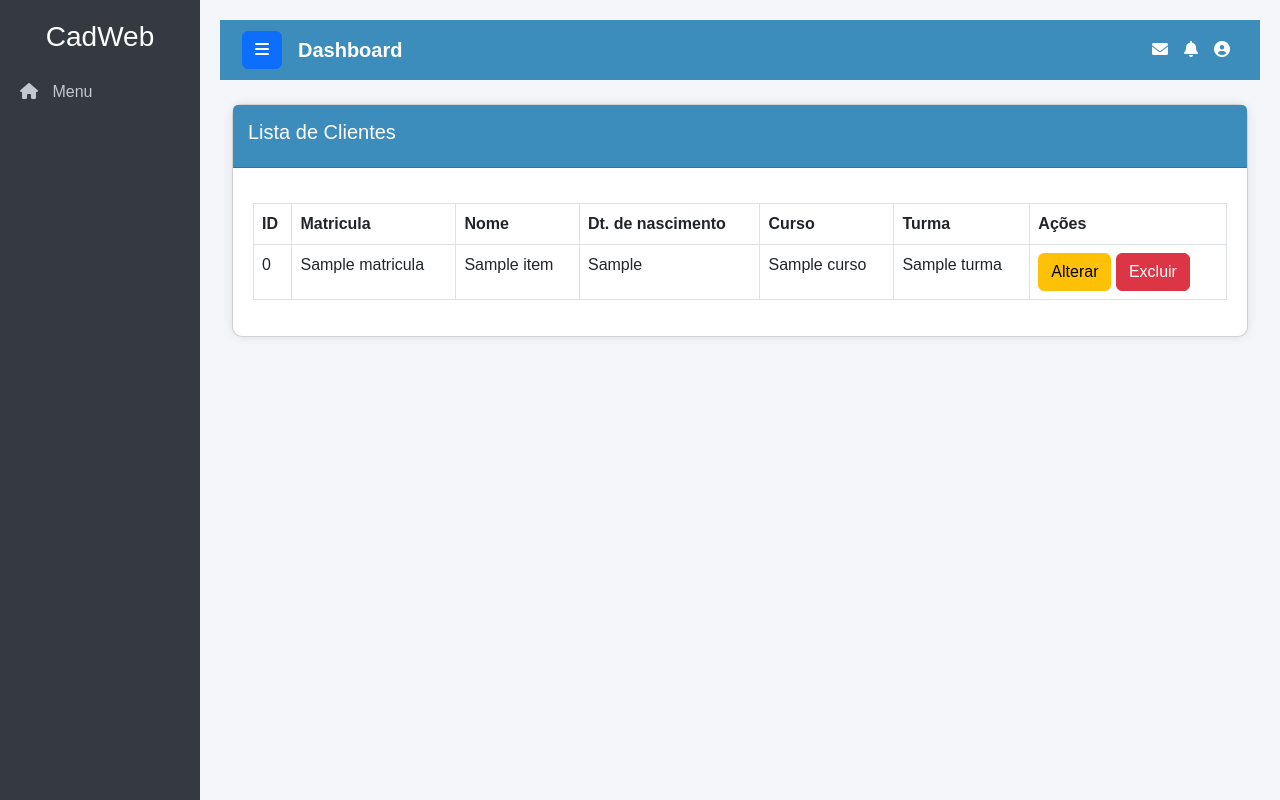
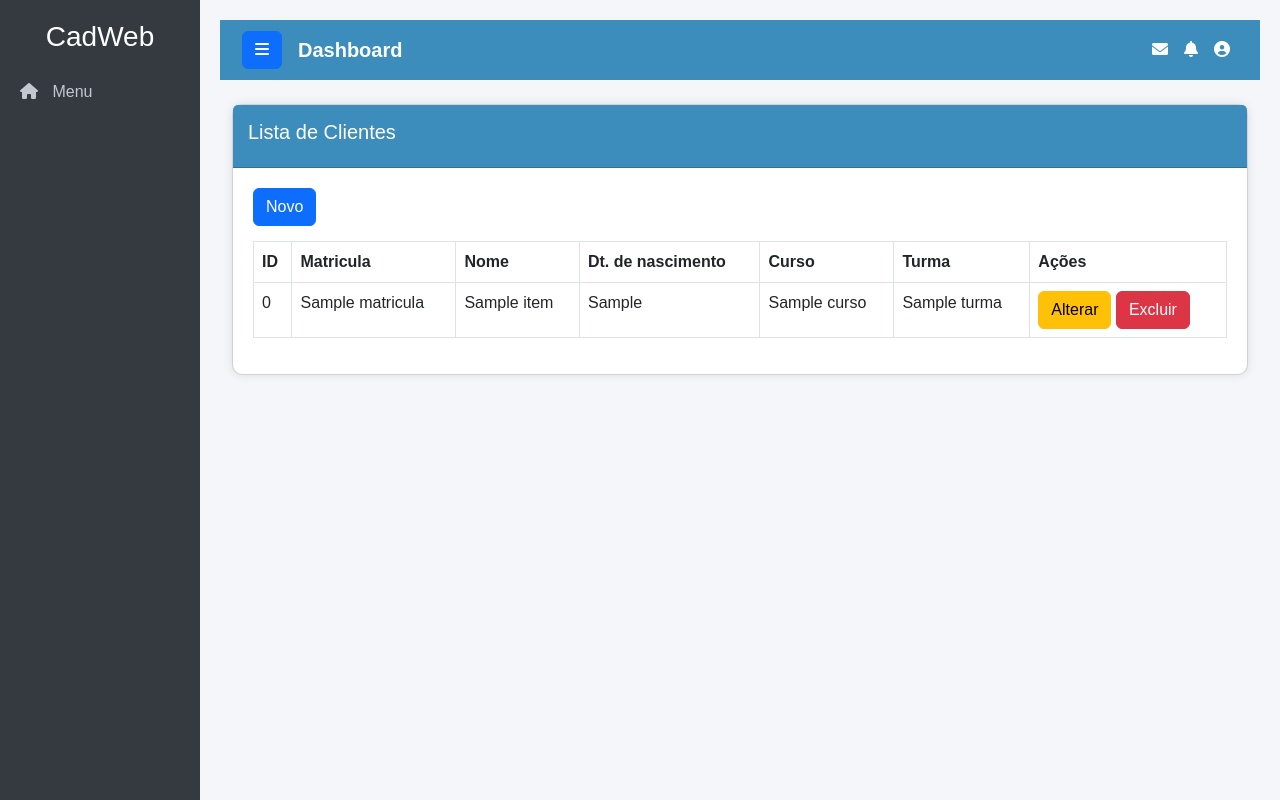
Before and after one commit to jv0savio0christian/piloto, a Django app: template home/templates/listar_aluno.html in a window 1280 px wide. Run offline with Django 5.2, Linux system fonts and the light colour scheme; the template is opened without the code that fills it: most values are stand-ins (such as "Sample title", 1, 10 or a date in 2020).

Commit message:
botão adicionado

```diff
--- a/home/templates/listar_aluno.html
+++ b/home/templates/listar_aluno.html
@@ -5,6 +5,9 @@
 
 
 {% block conteudo %}
+
+<button onclick="location=''"  class="btn btn-primary">Novo </button>
+
 <table style="margin-top:15px" class="table table-bordered table-hover">
   <thead class="thead-dark">
 
```
